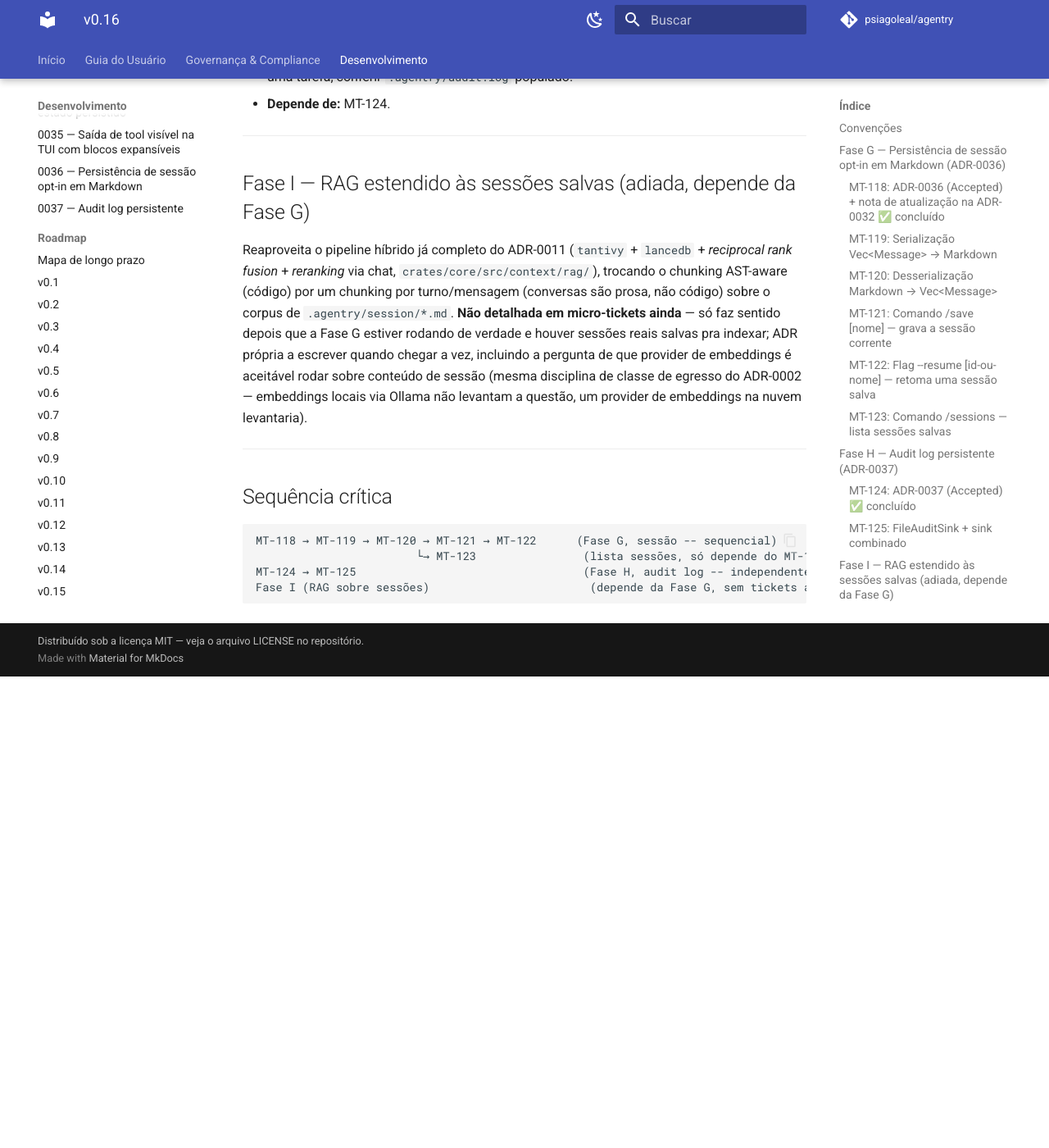
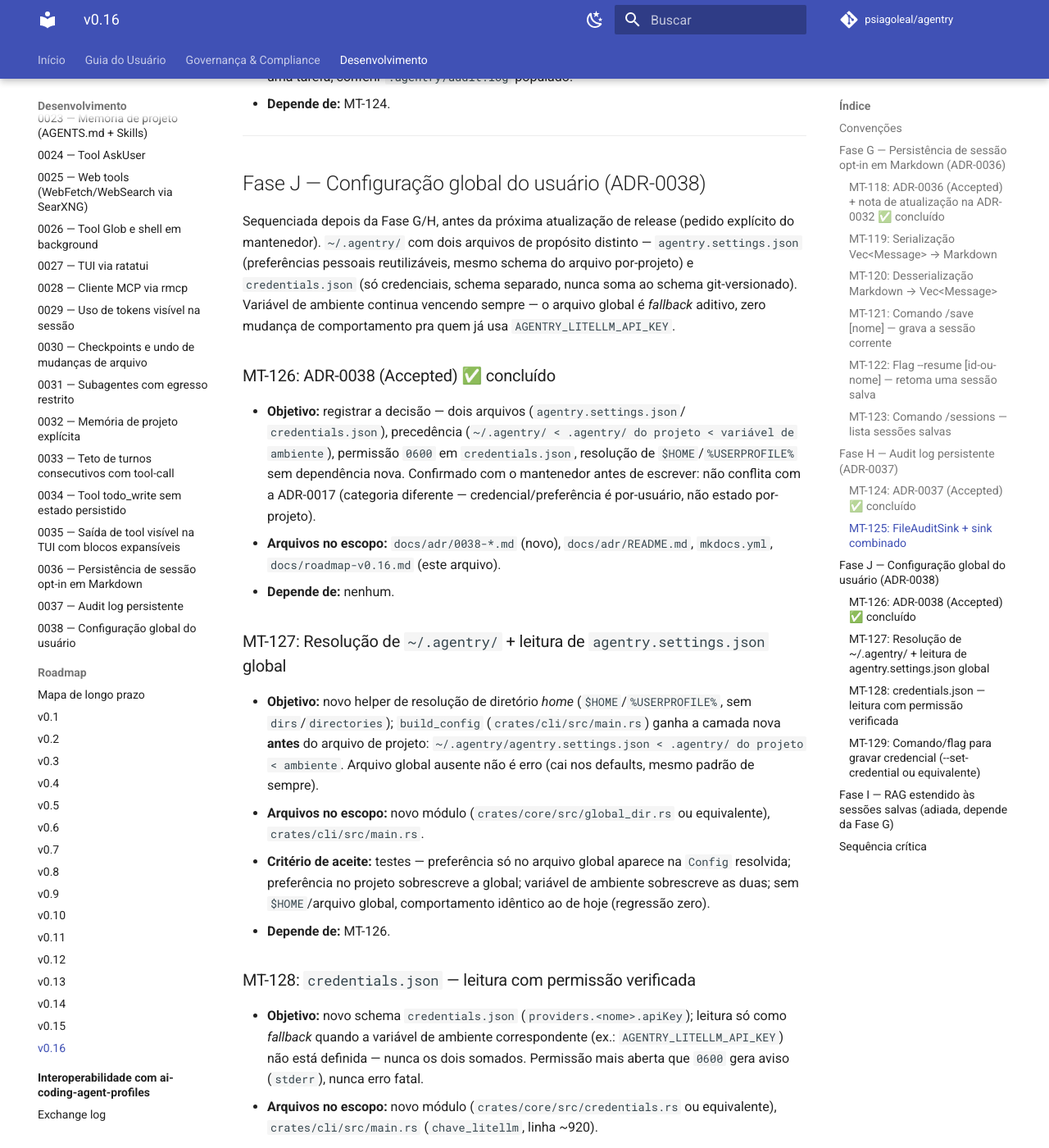
Before and after one commit to psiagoleal/agentry, an MkDocs documentation site: the page built from docs/roadmap-v0.16.md, in a window 1280 px wide and 1400 px high, scrolled down 3685 px. Shown: the whole window at 82% size. Built offline with MkDocs 1.6.1 and Material for MkDocs 9.7.7, drawn with Linux system fonts in a browser that asks for light colours; comment, search, counter and statistics services are not loaded; before the commit the page ends 4510 px from its top, so only the background shows below that; some of the changed text lies outside the part shown.

Commit message:
MT-126: ADR-0038 -- configuração global do usuário (~/.agentry/)
Pedido do mantenedor: preferências pessoais reutilizáveis entre
projetos e credenciais de provider (Anthropic/OpenAI, quando
implementados) não se encaixam no arranjo atual (só arquivo
por-projeto + variável de ambiente).

Verificado antes de decidir: não conflita com a ADR-0017 (que proíbe
diretório global como localização primária de ESTADO POR-PROJETO --
credencial/preferência pessoal é por-usuário, categoria diferente,
confirmado com o mantenedor) nem com a regra de "segredo nunca
versionado" (que é especificamente sobre nunca commitar, não sobre
nunca tocar disco -- um arquivo em ~/.agentry/ está fora de qualquer
repositório git).

Decisão: dois arquivos de propósito distinto em ~/.agentry/ --
agentry.settings.json (mesmo schema do arquivo por-projeto, só
preferências não-secretas) e credentials.json (schema separado, só
credenciais, nunca soma ao schema git-versionado -- impossível uma
chave vazar pro arquivo compartilhado por engano, é o type system que
garante isso, não só disciplina). Precedência:
~/.agentry/ < .agentry/ do projeto < variável de ambiente (variável
sempre vence, zero mudança de comportamento pra quem já usa
AGENTRY_LITELLM_API_KEY). Permissão 0600 em credentials.json. Resolução
de $HOME/%USERPROFILE% sem dependência nova (sem dirs/directories).

docs/roadmap-v0.16.md ganha a Fase J (MT-126..129), sequenciada depois
de G/H e antes da próxima atualização de release, conforme pedido.

{agente: Claude Code; modelo: claude-sonnet-5}

````diff
--- /dev/null
+++ b/docs/adr/0038-configuracao-global-do-usuario.md
@@ -0,0 +1,127 @@
+<!-- Caminho relativo: docs/adr/0038-configuracao-global-do-usuario.md -->
+
+# ADR 0038: Configuração global do usuário (`~/.agentry/`)
+
+- **Status:** Accepted
+- **Data:** 2026-07-24
+- **Decisores:** Iago Leal (mantenedor)
+- **Tags:** configuração, credenciais, persistência
+
+## Contexto
+
+Pedido do mantenedor: hoje só existe uma camada de configuração real em runtime —
+`.agentry/agentry.settings.json` (por projeto, ADR-0017/0018, git-versionado, distribuído via
+`ai-coding-agent-profiles`) — mais variáveis de ambiente. Duas categorias de informação não
+se encaixam bem nesse arranjo:
+
+1. **Preferências pessoais reutilizáveis entre projetos** (ex.: um `baseUrl` padrão do
+   LiteLLM próprio do usuário) — hoje precisariam ser repetidas em todo `agentry.settings.json`
+   de todo projeto, ou forçariam o usuário a versionar uma preferência pessoal num arquivo
+   compartilhado com o time.
+2. **Credenciais de provider** (chave de API) — quando providers diretos (Anthropic, OpenAI)
+   forem implementados, cada um exigirá uma chave pessoal. O padrão já estabelecido para
+   `AGENTRY_LITELLM_API_KEY` (variável de ambiente, nunca arquivo git-versionado — comentário
+   em `crates/core/src/config/mod.rs:198-200`) continua exigindo que o usuário exporte a
+   variável em **toda** sessão de terminal nova, a menos que ele mesmo configure isso no
+   `.bashrc`/`.zshrc` — sem nenhum lugar persistente e centralizado pra guardar isso uma vez.
+
+**Verificado antes de decidir, para não contornar uma ADR `Accepted` silenciosamente:** a
+ADR-0017 proíbe "usar diretório global do usuário como localização primária de **estado
+por-projeto**". Credenciais de provider e preferências pessoais não são estado por-projeto —
+são inerentemente por-**usuário** (a chave da Anthropic do mantenedor vale pra qualquer
+projeto seu, não é específica de um repositório). Confirmado com o mantenedor: essa leitura
+está correta, a ADR-0017 não bloqueia esta decisão — é uma categoria diferente da que ela
+mirava (portabilidade de sessão/RAG/audit ao mover uma pasta de projeto).
+
+**Também verificado:** a regra de "segredo nunca no repositório" (`AGENTS.md` §7,
+`docs/adr/...` diversas) é especificamente sobre nunca **commitar** um segredo — não "nunca em
+nenhum arquivo, nunca". Um arquivo em `~/.agentry/`, fora de qualquer repositório git, não
+viola essa regra.
+
+## Decisão
+
+### 1. `~/.agentry/` — dois arquivos, dois propósitos, nunca misturados
+
+- **`~/.agentry/agentry.settings.json`** — **mesmo schema** do arquivo por-projeto (ADR-0018),
+  resolvido pela mesma `Settings::from_file`, só que apontando para o diretório *home* em vez
+  da raiz do projeto. Guarda preferências pessoais reutilizáveis (ex.: `baseUrl` padrão,
+  modelo padrão) — **nunca** chave de API (o tipo `LiteLlmSettings`/futuros
+  `AnthropicSettings`/`OpenAiSettings` continuam sem campo de credencial, mesma disciplina de
+  hoje).
+- **`~/.agentry/credentials.json`** — schema **novo e separado**, só credenciais:
+  ```json
+  {
+    "$schema": "https://agentry.dev/schema/agentry-credentials-schema-1.json",
+    "schemaVersion": 1,
+    "providers": {
+      "litellm": { "apiKey": "..." },
+      "anthropic": { "apiKey": "..." },
+      "openai": { "apiKey": "..." }
+    }
+  }
+  ```
+  Arquivo distinto de propósito **por design** — nunca soma ao mesmo `Settings`/mesma
+  struct que é git-versionada por projeto, tornando estruturalmente impossível uma chave de
+  API vazar para dentro do arquivo compartilhado por engano (não é só disciplina de
+  desenvolvedor, é o *type system* não ter onde colocar o campo).
+
+### 2. Precedência: variável de ambiente sempre vence, arquivo global só é *fallback*
+
+Zero mudança de comportamento pra quem já usa `AGENTRY_LITELLM_API_KEY`: a variável de
+ambiente continua tendo a palavra final. `~/.agentry/credentials.json` só é consultado
+**quando a variável de ambiente correspondente não está definida** — aditivo, nunca uma
+segunda fonte de verdade concorrente.
+
+Para `agentry.settings.json` (preferências, não credenciais), a cadeia de camadas do
+`Config::resolve` (hoje só `arquivo < ambiente`, `crates/cli/src/main.rs::build_config`) ganha
+uma camada nova **antes** do arquivo de projeto:
+
+```
+~/.agentry/agentry.settings.json  <  .agentry/agentry.settings.json (projeto)  <  variável de ambiente
+```
+
+Projeto sempre pode sobrescrever uma preferência pessoal global; variável de ambiente
+continua sendo o override mais específico (efêmero, por invocação).
+
+### 3. Permissão de arquivo: `0600` em `credentials.json`
+
+Criado com permissão restrita (só o dono lê/escreve) — primeira vez que o `agentry` guarda
+segredo em texto plano em disco, então a permissão do arquivo é a única barreira real contra
+outro usuário da mesma máquina lendo. Se o arquivo já existir com permissão mais aberta (ex.:
+o usuário criou/editou manualmente), o `agentry` avisa (`stderr`) mas não recusa a operação —
+mesma filosofia de "avisar, não travar" já usada em outros lugares do projeto.
+
+### 4. Resolução do diretório *home*: sem dependência nova
+
+`$HOME` (Unix) / `%USERPROFILE%` (Windows) via `std::env::var_os` — sem a crate `dirs`/
+`directories` (nenhuma dependência nova, ADR-0004). Sem essas variáveis definidas (raro, mas
+possível em ambiente restrito/contêiner), a configuração global é simplesmente ausente — cai
+nos defaults de sempre, nunca erro fatal (mesmo padrão de "arquivo ausente não é erro" já
+usado por `Settings::from_file`/`MemoryStore`/`CheckpointStore`).
+
+## Consequências
+
+- **Positivas:** credencial configurada uma vez, funciona em todo projeto, sem exportar
+  variável de ambiente em toda sessão de terminal; preferência pessoal não força o usuário a
+  escolher entre repetir em todo projeto ou versionar num arquivo de time.
+- **Negativas/riscos aceitos:** mais um lugar onde configuração pode "morar" — precedência
+  precisa ficar clara na documentação de usuário (`docs/usuario/`), senão vira fonte de
+  confusão ("por que meu `baseUrl` não é o que configurei no projeto?" quando na real o
+  projeto está sobrescrevendo de propósito). Arquivo de credencial em texto plano, ainda que
+  com permissão restrita, é sempre menos seguro que um *keychain*/*credential manager* do SO —
+  aceito como trade-off de simplicidade (nenhuma dependência nova de integração com
+  *keychain*), documentado explicitamente no aviso ao gravar a credencial.
+- **Fora de escopo:** integração com *keychain*/*credential manager* nativo do SO;
+  criptografia do `credentials.json` em repouso; rotação/expiração de credencial.
+
+## Diretriz de Conformidade de Código
+
+- **Proibido:** qualquer struct de configuração git-versionada (schema de
+  `agentry.settings.json`, por-projeto **ou** global) ganhar um campo de credencial —
+  credencial só existe no schema separado `credentials.json`. Ler `credentials.json` quando a
+  variável de ambiente correspondente já está definida (a variável sempre vence, nunca os
+  dois somados/mesclados). Sincronizar `~/.agentry/` para fora da máquina local por qualquer
+  canal (mesma regra da ADR-0017/ADR-0002, agora também para o diretório global).
+- **Obrigatório:** `credentials.json` criado com permissão `0600`; aviso (não erro fatal) se
+  encontrado com permissão mais aberta; ausência de `$HOME`/`%USERPROFILE%` ou de qualquer
+  arquivo em `~/.agentry/` cai nos defaults, nunca erro fatal.
--- a/docs/adr/README.md
+++ b/docs/adr/README.md
@@ -44,3 +44,4 @@ Registros de decisões estruturais (ver skill `adr-writer`). Use
 | [0035](0035-saida-de-tool-visivel-na-tui-com-blocos-expansiveis.md) | Saída de tool visível na TUI, com blocos expansíveis por clique | Accepted |
 | [0036](0036-persistencia-de-sessao-opt-in-em-markdown.md) | Persistência de sessão opt-in, em Markdown (`--resume`) | Accepted |
 | [0037](0037-audit-log-persistente.md) | Audit log persistente (`.agentry/audit.log`) | Accepted |
+| [0038](0038-configuracao-global-do-usuario.md) | Configuração global do usuário (`~/.agentry/`) | Accepted |
--- a/docs/roadmap-v0.16.md
+++ b/docs/roadmap-v0.16.md
@@ -128,6 +128,62 @@ continua valendo como padrão (nada automático). Ver ADR-0036 para o registro c
 
 ---
 
+## Fase J — Configuração global do usuário (ADR-0038)
+
+Sequenciada depois da Fase G/H, antes da próxima atualização de release (pedido explícito do
+mantenedor). `~/.agentry/` com dois arquivos de propósito distinto — `agentry.settings.json`
+(preferências pessoais reutilizáveis, mesmo schema do arquivo por-projeto) e
+`credentials.json` (só credenciais, schema separado, nunca soma ao schema git-versionado).
+Variável de ambiente continua vencendo sempre — o arquivo global é *fallback* aditivo, zero
+mudança de comportamento pra quem já usa `AGENTRY_LITELLM_API_KEY`.
+
+### MT-126: ADR-0038 (Accepted) ✅ concluído
+- **Objetivo:** registrar a decisão — dois arquivos (`agentry.settings.json`/
+  `credentials.json`), precedência (`~/.agentry/ < .agentry/ do projeto < variável de
+  ambiente`), permissão `0600` em `credentials.json`, resolução de `$HOME`/`%USERPROFILE%`
+  sem dependência nova. Confirmado com o mantenedor antes de escrever: não conflita com a
+  ADR-0017 (categoria diferente — credencial/preferência é por-usuário, não estado
+  por-projeto).
+- **Arquivos no escopo:** `docs/adr/0038-*.md` (novo), `docs/adr/README.md`, `mkdocs.yml`,
+  `docs/roadmap-v0.16.md` (este arquivo).
+- **Depende de:** nenhum.
+
+### MT-127: Resolução de `~/.agentry/` + leitura de `agentry.settings.json` global
+- **Objetivo:** novo helper de resolução de diretório *home* (`$HOME`/`%USERPROFILE%`, sem
+  `dirs`/`directories`); `build_config` (`crates/cli/src/main.rs`) ganha a camada nova
+  **antes** do arquivo de projeto: `~/.agentry/agentry.settings.json < .agentry/ do projeto
+  < ambiente`. Arquivo global ausente não é erro (cai nos defaults, mesmo padrão de sempre).
+- **Arquivos no escopo:** novo módulo (`crates/core/src/global_dir.rs` ou equivalente),
+  `crates/cli/src/main.rs`.
+- **Critério de aceite:** testes — preferência só no arquivo global aparece na `Config`
+  resolvida; preferência no projeto sobrescreve a global; variável de ambiente sobrescreve as
+  duas; sem `$HOME`/arquivo global, comportamento idêntico ao de hoje (regressão zero).
+- **Depende de:** MT-126.
+
+### MT-128: `credentials.json` — leitura com permissão verificada
+- **Objetivo:** novo schema `credentials.json` (`providers.<nome>.apiKey`); leitura só como
+  *fallback* quando a variável de ambiente correspondente (ex.: `AGENTRY_LITELLM_API_KEY`)
+  não está definida — nunca os dois somados. Permissão mais aberta que `0600` gera aviso
+  (`stderr`), nunca erro fatal.
+- **Arquivos no escopo:** novo módulo (`crates/core/src/credentials.rs` ou equivalente),
+  `crates/cli/src/main.rs` (`chave_litellm`, linha ~920).
+- **Critério de aceite:** testes — variável de ambiente definida nunca consulta o arquivo;
+  variável ausente lê a chave do arquivo; permissão aberta gera aviso sem falhar; arquivo
+  ausente não é erro.
+- **Depende de:** MT-126.
+
+### MT-129: Comando/flag para gravar credencial (`--set-credential` ou equivalente)
+- **Objetivo:** forma de o usuário gravar uma credencial em `credentials.json` sem editar o
+  arquivo à mão — cria o diretório/arquivo com permissão `0600` desde a primeira escrita.
+- **Arquivos no escopo:** `crates/cli/src/main.rs`, `docs/usuario/uso.md`,
+  `docs/usuario/instalacao.md` (precedência documentada, pra não confundir usuário sobre por
+  que uma preferência de projeto "ganhou" da global).
+- **Critério de aceite:** testes — grava com permissão `0600`; sobrescreve valor existente;
+  nunca imprime a credencial de volta no terminal (mesmo princípio da skill `secrets-guard`).
+- **Depende de:** MT-128.
+
+---
+
 ## Fase I — RAG estendido às sessões salvas (adiada, depende da Fase G)
 
 Reaproveita o pipeline híbrido já completo do ADR-0011 (`tantivy` + `lancedb` + *reciprocal
@@ -148,5 +204,10 @@ levantaria).
 MT-118 → MT-119 → MT-120 → MT-121 → MT-122      (Fase G, sessão -- sequencial)
                         └→ MT-123                (lista sessões, só depende do MT-119)
 MT-124 → MT-125                                  (Fase H, audit log -- independente da Fase G)
+MT-126 → MT-127                                  (Fase J, config global)
+      └→ MT-128 → MT-129                         (credenciais, independente do MT-127)
 Fase I (RAG sobre sessões)                        (depende da Fase G, sem tickets ainda)
 ```
+
+Ordem de execução pedida pelo mantenedor: Fase G → Fase H → Fase J → atualizar release
+(Fase E/F/G/H/J juntas) → Fase I fica para depois, sem data.
--- a/mkdocs.yml
+++ b/mkdocs.yml
@@ -122,6 +122,7 @@ nav:
           - "0035 — Saída de tool visível na TUI com blocos expansíveis": adr/0035-saida-de-tool-visivel-na-tui-com-blocos-expansiveis.md
           - "0036 — Persistência de sessão opt-in em Markdown": adr/0036-persistencia-de-sessao-opt-in-em-markdown.md
           - "0037 — Audit log persistente": adr/0037-audit-log-persistente.md
+          - "0038 — Configuração global do usuário": adr/0038-configuracao-global-do-usuario.md
       - Roadmap:
           - Mapa de longo prazo: roadmap-longo-prazo.md
           - v0.1: roadmap-v0.1.md
````
